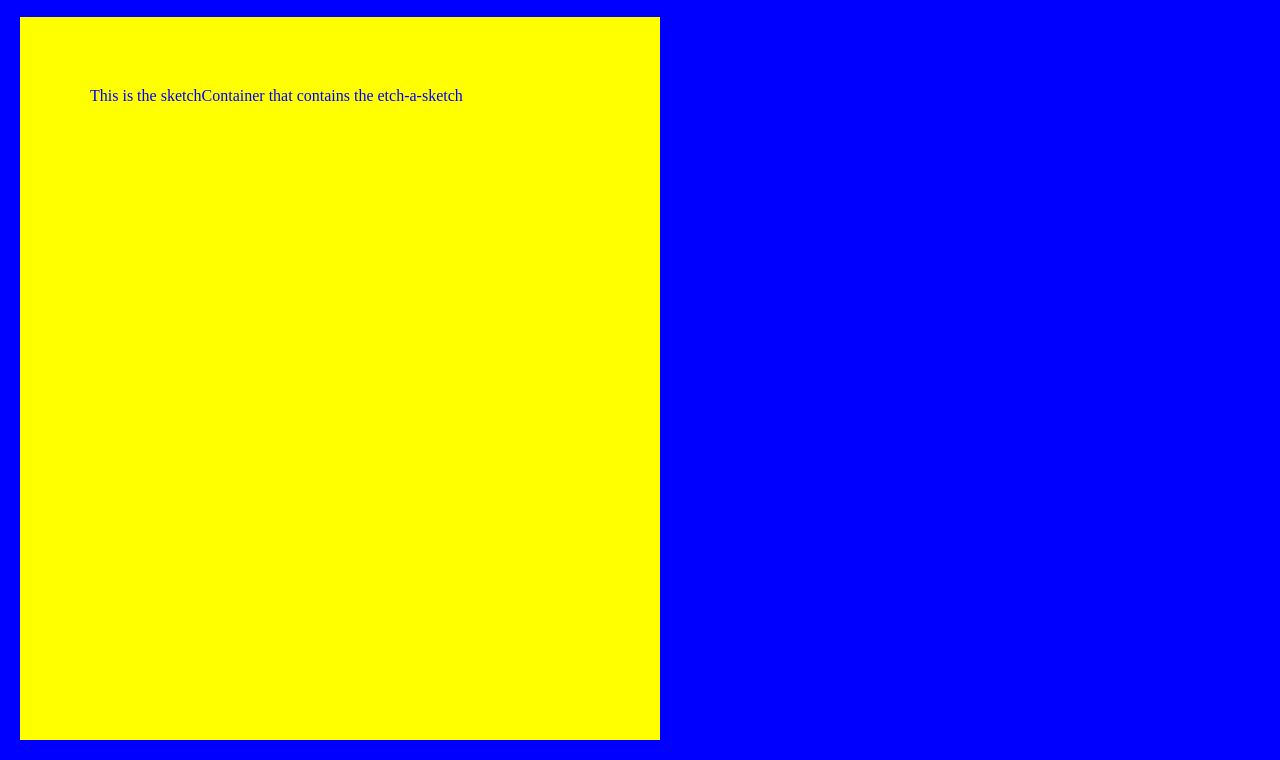
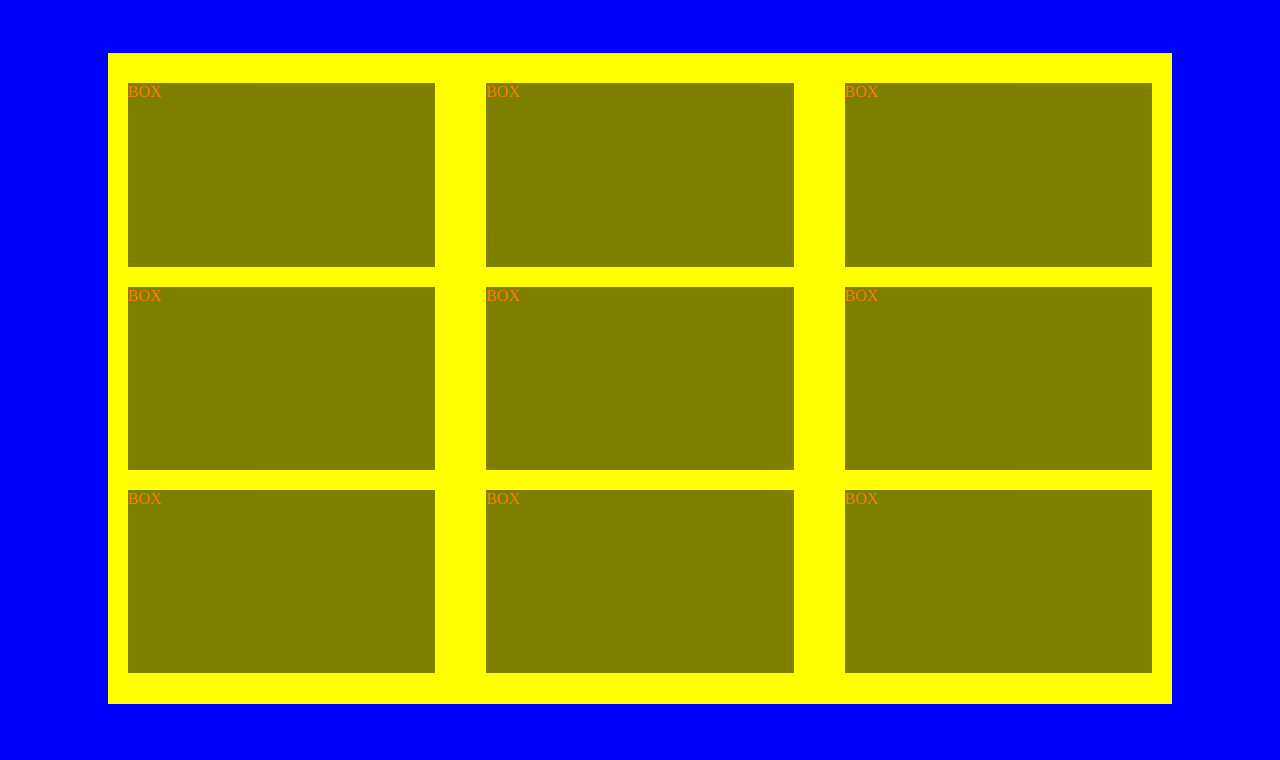
Before and after one commit to wuliuqi30/etch-a-sketch, a plain HTML site: page index.html in a window 1280 px wide. Shown: the part 40-800 px from the top of the page. Drawn offline with Linux system fonts and the light colour scheme.

Commit message:
Create grid and add mouse enter functionality

```diff
--- a/index.html
+++ b/index.html
@@ -11,11 +11,9 @@
 <body>
     <h1 class="title">Etch-a-Sketch</h1>
     <div class="section1">
-        <div class="sketchContainer">
-            This is the sketchContainer that contains the etch-a-sketch
-        </div>
+        <div class="sketchContainer"></div>
     </div>
-
+    <script src="javascript.js"></script>
 </body>
 
 </html>
--- a/javascript.js
+++ b/javascript.js
@@ -1,6 +1,39 @@
 
-sketchContainer = document.querySelector('sketchContainer');
+sketchContainer = document.querySelector('.sketchContainer');
 
 // Put in a single row of evenly spaced flex boxes inside the sketchContainer
 
-let numBoxesPerRow = 4;
+let numBoxesPerRow = 3;
+//const boxArray = [];
+
+for (i = 0; i < numBoxesPerRow ** 2; i++) {
+    const box = document.createElement('div');
+    box.textContent = `BOX`;
+
+    // Style
+    box.className = 'box';
+
+    // Calculate desired width of box based on how many total boxes
+    // 2 elements, 1 gap, 3 elements 2 gaps
+    // Split up 90% of the space
+    let boxWidthPercent = 90/numBoxesPerRow;
+    box.style.width = `${boxWidthPercent}%`
+    // Height distribution matches the width
+    let boxHeightPercent = boxWidthPercent;
+    box.style.height = `${boxWidthPercent}%`
+
+    console.log(box);
+    sketchContainer.appendChild(box);
+
+    // add a listener to each box to change its background color on hover
+
+    box.addEventListener('mouseenter', ()=> mouseEnterEffect(box));
+
+
+}
+
+function mouseEnterEffect(element){
+    //this.setAttribute("class","highlight");
+    currentOpacity = element.style.opacity;
+    console.log(element.style.opacity);
+}
--- a/style.css
+++ b/style.css
@@ -15,7 +15,8 @@ body{
     display:flex;
     flex:1;
     background-color: blue;
-    /* align-items:stretch; */
+    justify-content: center;
+    align-items: center;
 
 }
 
@@ -23,10 +24,23 @@ body{
     background-color: yellow;
     color: blue;
     flex: 0 0 auto;
-    width: 500px;
+    width: 80%;
+    height: 80%;
+    padding: 20px;
+    margin: 20px;
+    display: flex;
+    flex-wrap:wrap;
+    justify-content: space-between;
+    align-items: center;
+}
 
-    padding: 70px;
-    margin: 20px;
-
+.box{
+    color:red;
+    background-color: black;
+    opacity: 0.5;
 
 }
+
+.highlight{
+    background-color: brown;
+}
```
